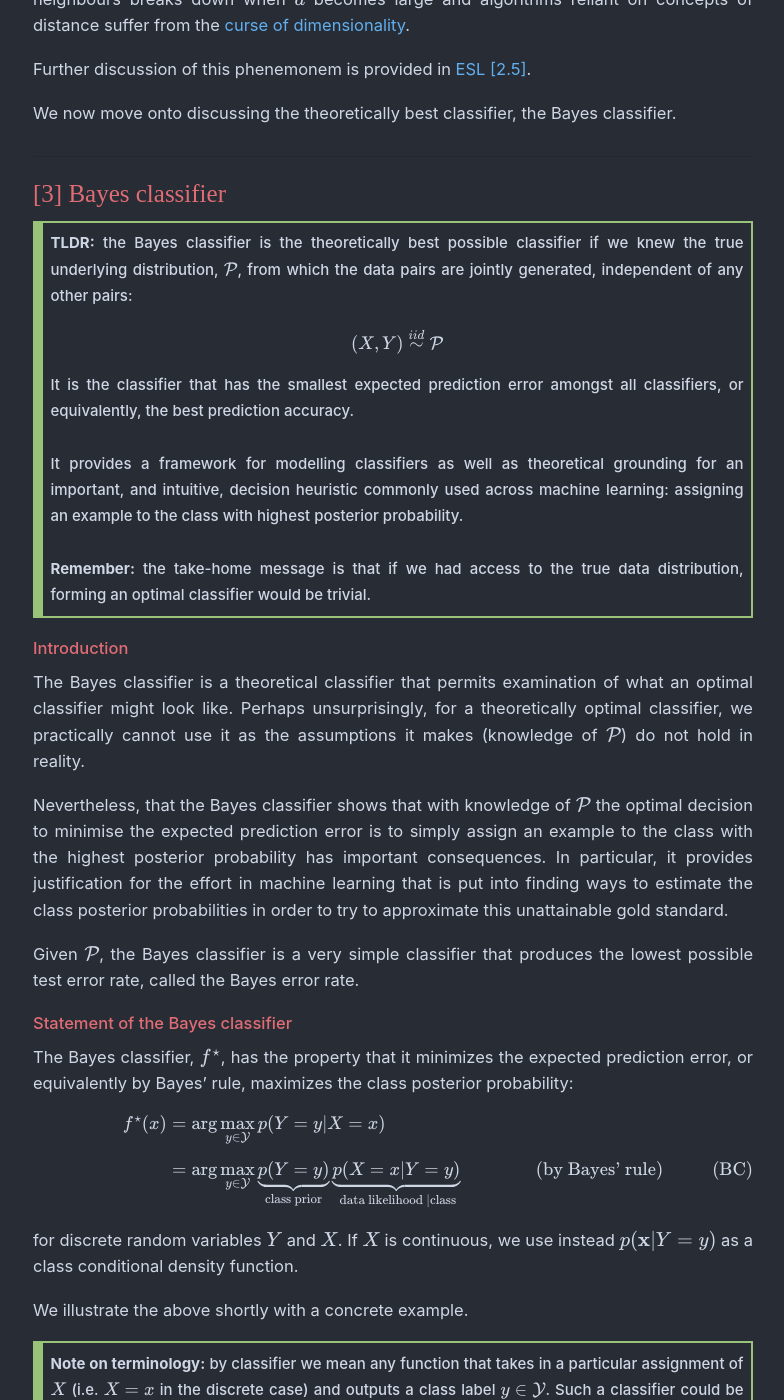
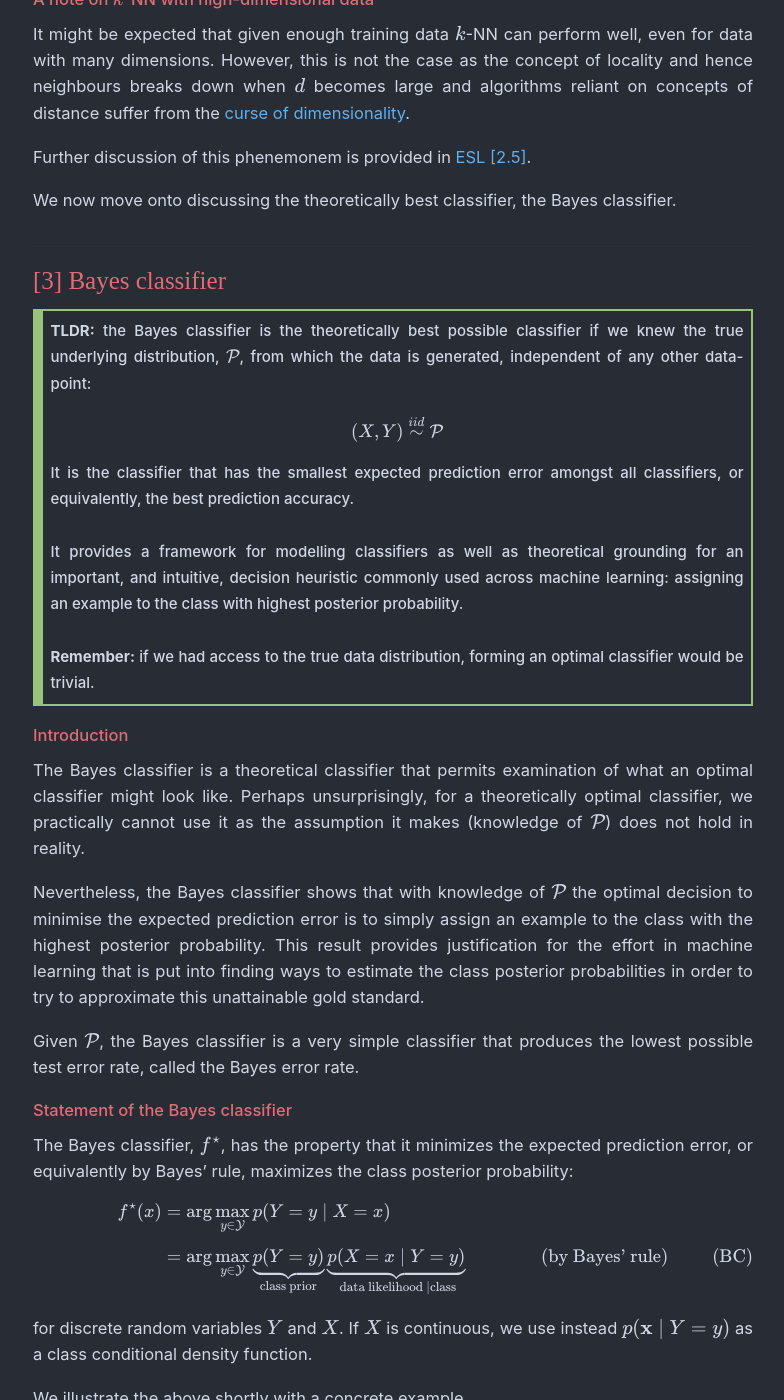
Before and after one commit to maw501/maw501.github.io, a Jekyll site: the page built from project_edx_ML/_posts/2018-10-16-columbiaX-ML-week4.md, in a window 1280 px wide and 1400 px high, scrolled down 4995 px. Shown: the whole window, without its empty margins (247-1031 px from the left). Built offline with Jekyll 4.4.1, drawn with Linux system fonts in a browser that asks for light colours; nearby versions of some CDN libraries; some web fonts are replaced; formulas are drawn with MathJax 3; comment, search, counter and statistics services are not loaded; some of the changed text lies outside the part shown.

Commit message:
Rewrite bits for clarity

```diff
--- a/project_edx_ML/_posts/2018-10-16-columbiaX-ML-week4.md
+++ b/project_edx_ML/_posts/2018-10-16-columbiaX-ML-week4.md
@@ -42,7 +42,6 @@
 <hr class="with-margin">
 <h4 class="header" id="approaches">Approaches to classification</h4>
 
-Before we dive into classification algorithms, it's important to see the lay of the land. As such we bring attention to a discussion in [PRML](#prml) which sets the scene and provides an overview of the main approaches to classification.
 
 <a name="bayes_rule_class"></a>
 <blockquote class="tip">
@@ -52,54 +51,56 @@
 
 <div class="math">
 \begin{align*}
-\color{#e5c07b}{p\left(c_{k} | \mathbf{x}\right)}=\frac{ \color{#e06c75}{p\left(\mathbf{x} | c_{k}\right)} \color{#61afef}{p\left(c_{k}\right)}}{\color{#98c379}{p(\mathbf{x})}} \tag{BR}
+\color{#e5c07b}{p\left(c_{k} \mid \mathbf{x}\right)}=\frac{ \color{#e06c75}{p\left(\mathbf{x} \mid c_{k}\right)} \color{#61afef}{p\left(c_{k}\right)}}{\color{#98c379}{p(\mathbf{x})}} \tag{BR}
 \end{align*}
 </div>
 
 with terms: <span style="color:#e5c07b">class posterior</span>, <span style="color:#e06c75">data likelihood given class</span>, <span style="color:#61afef">class prior</span> and <span style="color:#98c379">evidence</span>.
 <br>
 <br>
-Note $p(\mathbf{x})$ can be found via:
+Note $p(\mathbf{x})$ can be calculated by summing out the classes:
 
 <div class="math">
 \begin{align*}
-p(\mathbf{x})=\sum_{k} p\left(\mathbf{x} | c_{k}\right) p\left(c_{k}\right).
+p(\mathbf{x})=\sum_{k} p\left(\mathbf{x} \mid c_{k}\right) p\left(c_{k}\right).
 \end{align*}
 </div>
 </blockquote>
 
-Bishop essentially defines 3 approaches, decreasing in complexity:
+Before we dive into classification algorithms, it's important to see the lay of the land. [PRML](#prml) sets the scene and provides an overview of the main approaches to classification, essentially defining 3 approaches, decreasing in complexity:
 
 ##### 1. Posterior via generative model
 
-This approach models the posterior by first determining the class-conditional densities, $p\left(\mathbf{x} \| c_{k}\right)$, for each $c_k$ individually. We also separately infer the prior class probabilities, $p\left(c_{k}\right)$. We then use Bayes' rule to solve for the posterior $p\left(c_{k} \| \mathbf{x}\right)$\*.
+This approach models the posterior by first determining the class-conditional densities, $p\left(\mathbf{x} \mid c_{k}\right)$, for each $c_k$ individually. We also separately infer the prior class probabilities, $p\left(c_{k}\right)$. We then use Bayes' rule to solve for the posterior $p\left(c_{k} \mid \mathbf{x}\right)$\*.
 
-Examples: LDA, QDA, Naive Bayes
+Examples: LDA, QDA, Naive Bayes.
 
 \*for some algorithms which use a generative model it's not always necessary to calculate $p(\mathbf{x})$, and hence calculate the full posterior, in order to make a classification decision. We discuss this briefly in the [appendix](#inference_decision).
 
 ##### 2. Posterior via discriminative model
 
-The discriminative approach models the posterior, $p\left(c_{k} \| \mathbf{x}\right)$, directly by specifying a model that outputs class probabilities.
+The discriminative approach models the posterior, $p\left(c_{k} \mid \mathbf{x}\right)$, directly by specifying a model that outputs class probabilities.
 
-Examples: logistic regression
+Examples: logistic regression.
 
 ##### 3. Discriminant function
 
 This approach finds a function $f(\mathbf{x})$ that directly maps each input $\mathbf{x}$ onto a class label. For instance, we might fit a hyperplane between two classes and declare everything to one side of the hyperplane to be in one class and everything on the other side to be in the other class. In this approach we do not model probabilities.
 
-Examples: SVMs, perceptron algorithm
+Examples: SVMs, perceptron algorithm.
 
-##### A word of warning
+##### A note on the above
 
-It is not particularly common to distinguish between approaches 2 and 3 above and some references simply bundle them together.
+It is not particularly common to distinguish between approaches 2 and 3 above and some references simply bundle them together. Further, the first two approaches really define the *inference* stage of classification and we then need to use the class probabilities to reach a *decision* about which class to assign a data-point to. Approach 3 directly reaches a decision.
+
+This is discussed further in the [appendix](#inference_decision).
 
 <a name="knn"></a>
 <hr class="with-margin">
 <h4 class="header" id="knn">k-nearest neighbors (k-NN)</h4>
 
 ##### Introduction
-The $k$-nearest neighbours classifier is one of the simplest and most intuitive places to start with classification algorithms. It is a non-parametric model which means it doesn't make any assumptions about the underlying data distribution, except in assuming it cannot be defined by a finite set of parameters. It is also what is called a 'lazy learning' method in that the generalization of the training data is deferred until the query for a test data-point is made. In this way there is no explicit training stage.
+The $k$-nearest neighbours classifier is one of the simplest and most intuitive places to start with classification algorithms. It is a non-parametric model meaning it doesn't make any assumptions about the underlying data distribution, except in assuming it cannot be defined by a finite set of parameters. It is also what is called a *lazy learning* method in that the generalization of the training data is deferred until the query for a test data-point is made. In this way there is no explicit training stage.
 
 ##### $k$-nearest neighbours algorithm
 
@@ -113,12 +114,12 @@
 For a data-point $\mathbf{x}_0$ not in the training data:
 <br>
 <br>
-1. Find the $k$ nearest data-points in the training set to $\mathbf{x}_0$ based on a distance metric
+1. Find the $k$ nearest data-points in the training set to $\mathbf{x}_0$ based on a distance metric.
 <br>
-2. Assign $\mathbf{x}_0$ the label of the most common class amongst its $k$ nearest neighbours
+2. Assign $\mathbf{x}_0$ the label of the most common class amongst its $k$ nearest neighbours.
 </blockquote>
 
-And so in essence the point $\mathbf{x}_0$ will be assigned to the class based on a vote amongst the $k$ data-points it is most similar to.
+So the point $\mathbf{x}_0$ will be assigned to the class based on a vote amongst the $k$ data-points it is most similar to in the training data.
 
 ##### Measuring distance
 
@@ -161,7 +162,7 @@
 <h4 class="header" id="bayes_class_app">Bayes classifier</h4>
 
 <blockquote class="tip">
-<strong>TLDR:</strong> the Bayes classifier is the theoretically best possible classifier if we knew the true underlying distribution, $\mathcal{P}$, from which the data pairs are jointly generated, independent of any other pairs:
+<strong>TLDR:</strong> the Bayes classifier is the theoretically best possible classifier if we knew the true underlying distribution, $\mathcal{P}$, from which the data is generated, independent of any other data-point:
 
 <div class="math">
 \begin{align*}
@@ -175,14 +176,14 @@
 It provides a framework for modelling classifiers as well as theoretical grounding for an important, and intuitive, decision heuristic commonly used across machine learning: assigning an example to the class with highest posterior probability.
 <br>
 <br>
-<strong>Remember:</strong> the take-home message is that if we had access to the true data distribution, forming an optimal classifier would be trivial.
+<strong>Remember:</strong> if we had access to the true data distribution, forming an optimal classifier would be trivial.
 </blockquote>
 
 ##### Introduction
 
-The Bayes classifier is a theoretical classifier that permits examination of what an optimal classifier might look like. Perhaps unsurprisingly, for a theoretically optimal classifier, we practically cannot use it as the assumptions it makes (knowledge of $\mathcal{P}$) do not hold in reality.
+The Bayes classifier is a theoretical classifier that permits examination of what an optimal classifier might look like. Perhaps unsurprisingly, for a theoretically optimal classifier, we practically cannot use it as the assumption it makes (knowledge of $\mathcal{P}$) does not hold in reality.
 
-Nevertheless, that the Bayes classifier shows that with knowledge of $\mathcal{P}$ the optimal decision to minimise the expected prediction error is to simply assign an example to the class with the highest posterior probability has important consequences. In particular, it provides justification for the effort in machine learning that is put into finding ways to estimate the class posterior probabilities in order to try to approximate this unattainable gold standard.
+Nevertheless, the Bayes classifier shows that with knowledge of $\mathcal{P}$ the optimal decision to minimise the expected prediction error is to simply assign an example to the class with the highest posterior probability. This result provides justification for the effort in machine learning that is put into finding ways to estimate the class posterior probabilities in order to try to approximate this unattainable gold standard.
 
 Given $\mathcal{P}$, the Bayes classifier is a very simple classifier that produces the lowest possible test error rate, called the Bayes error rate.
 
@@ -192,12 +193,12 @@
 
 <div class="math">
 \begin{alignat*}{1}
-f^{\star}(x) &= \arg \max_{y \in \mathcal{Y}} p(Y=y | X=x)  \\[5pt]
-&= \arg \max_{y \in \mathcal{Y}} \underbrace{p(Y=y)}_{\text {class prior}} \, \underbrace{p(X=x | Y=y)}_{\text { data likelihood } | \text {class}} \hspace{2cm} \text{(by Bayes' rule)} \tag{BC}
+f^{\star}(x) &= \arg \max_{y \in \mathcal{Y}} p(Y=y \mid X=x)  \\[5pt]
+&= \arg \max_{y \in \mathcal{Y}} \underbrace{p(Y=y)}_{\text {class prior}} \, \underbrace{p(X=x \mid Y=y)}_{\text { data likelihood } \mid \text {class}} \hspace{2cm} \text{(by Bayes' rule)} \tag{BC}
 \end{alignat*}
 </div>
 
-for discrete random variables $Y$ and $X$. If $X$ is continuous, we use instead $p(\mathbf{x} \| Y=y)$ as a class conditional density function.
+for discrete random variables $Y$ and $X$. If $X$ is continuous, we use instead $p(\mathbf{x} \mid Y=y)$ as a class conditional density function.
 
 We illustrate the above shortly with a concrete example.
 
@@ -209,11 +210,11 @@
 </blockquote>
 
 ##### Extension to plug-in classifiers
-In practice we don't know the true underlying data distribution, $\mathcal{P}$, and hence we don't know the prior, $p(Y=y)$, or the likelihood, $p(X=x \| Y=y)$. Instead all we have is some training data which is drawn from $\mathcal{P}$.
+In practice we don't know the true underlying data distribution, $\mathcal{P}$, and hence we don't know the prior, $p(Y=y)$, or the likelihood, $p(X=x \mid Y=y)$. Instead all we have is some training data which is drawn from $\mathcal{P}$.
 
 The approach used in practice is thus to use this data to approximate both the prior and the likelihood. Doing this is sometimes called using a plug-in classifier, as per the [generative classifier](#gen_classifier) discussed in the next section.
 
-Of course, once we use an approximation we know longer have an optimal classifier.
+Of course, once we use an approximation we no longer have an optimal classifier.
 
 ##### Intuitively understanding why the Bayes classifier is optimal
 
@@ -229,21 +230,21 @@
 
 and $X \in \\{1,2,3,4,5 \\}$ is a discrete random variable, a particular instance of which is called $x$.
 
-Suppose we also have the distribution of the likelihood, $p(X=x \| Y=y)$ as shown in Table 1 below:
+Suppose we also have the distribution of the likelihood, $p(X=x \mid Y=y)$ as shown in Table 1 below:
 
 <p align="center">
     <img src="/assets/img/bayes_ex1.png" alt="Image" width="500" height="80" />
 </p>
-<em class="figure">Table 1: data likelihood, $p(X=x \| Y=y)$, each row sums to 1</em>
+<em class="figure">Table 1: data likelihood, $p(X=x \mid Y=y)$, each row sums to 1</em>
 <hr class="small-margin">
 
-The blue cells in Tables 1 and 2 are the result of an arbitrary decision rule from a classifier and highlight the classification decision the classifier would make for each $x$ - this is not random. Such a decision for every $x$ amounts to selecting a row for each column in the table.
+The blue cells in Tables 1 and 2 are the result of an arbitrary decision rule from a classifier and highlight the classification decision this (made-up) classifier would make for each $x$. Such a decision for every $x$ amounts to selecting a row for each column in the table.
 
 Given the class priors and data likelihood we can also formulate the joint probability using:
 
 <div class="math">
 \begin{align*}
-p(X=x, Y=y) = p(X =x | Y=y)p(Y=y)
+p(X=x, Y=y) = p(X =x \mid Y=y)p(Y=y)
 \end{align*}
 </div>
 
@@ -252,20 +253,20 @@
 <p align="center">
     <img src="/assets/img/bayes_ex2.png" alt="Image" width="500" height="80" />
 </p>
-<em class="figure">Table 2: joint probability distribution, $p(X=x, Y=y)$, sums to 1</em>
+<em class="figure">Table 2: joint probability distribution, $p(X=x, Y=y)$, this must sum to 1.</em>
 <hr class="small-margin">
 
 Now, given the arbitrary classifier (per the blue predictions) we can think about the average error of this classifier. In the case of 2 classes there are 2 sources of error:
 <div class="bullet">
-<ol> 1. Choosing class $y_1$ when $y_2$ was the correct label, happens with probability equal to the sum of non-highlighted entries in $y_2$ row in Table 2 </ol>
-<ol>2. Choosing class $y_2$ when $y_1$ was the correct label, happens with probability equal to the sum of non-highlighted entries in $y_1$ row in Table 2</ol>
+<ol> 1. Choosing class $y_1$ when $y_2$ was the correct label, happens with probability equal to the sum of non-highlighted entries in $y_2$ row in Table 2. </ol>
+<ol>2. Choosing class $y_2$ when $y_1$ was the correct label, happens with probability equal to the sum of non-highlighted entries in $y_1$ row in Table 2.</ol>
 </div>
 <br>
 To see the above, consider that if every time the classifier encounters $x=1$ it predicts class label $y_2$ it will incur an error equal to:
 
 <div class="math">
 \begin{align*}
-p(x=1 | y=1)p(y = 1) = p(x=1, y=1).
+p(x=1 \mid y=1)p(y = 1) = p(x=1, y=1).
 \end{align*}
 </div>
 
@@ -273,9 +274,9 @@
 
 This is the same for $(x=2, y=2)$ which happens with probability ~3% and similarly for all non-highlighted cells in Table 2.
 
-The total error is thus the sum of the joint probability for every data pair that the classifier predicts doesn't happen, this is a sum over both $x$ and $y$ given by the the non-highlighted cells in Table 2. The expected prediction error based on the classifier's predictions per the blue cells is $0.37$.
+The total error is thus the sum of the joint probability for every data pair that the classifier predicts doesn't happen, this is a sum over both $x$ and $y$ given by the the non-highlighted cells in Table 2. The expected prediction error based on the classifier's predictions per the blue cells is thus $0.37$.
 
-Thus, given some arbitrary classifier (as per the blue cells) the total error it will make on average depends on the true underlying probability distribution. This error happens in part because $p(Y \| X)$ is [random](#whats_random).
+Thus, given some arbitrary classifier (as per the blue cells) the total error it will make on average depends on the true underlying probability distribution. This error happens in part because $p(Y \mid X)$ is [random](#whats_random).
 
 ##### Enter the Bayes classifier
 
@@ -288,20 +289,20 @@
 <p align="center">
     <img src="/assets/img/bayes_ex3.png" alt="Image" width="500" height="80" />
 </p>
-<em class="figure">Decision using highest joint probability</em>
+<em class="figure">Table 3: Decision using highest joint probability.</em>
 <hr class="small-margin">
 
 This gives an expected prediction error of $0.25$, and no other classifier can beat this Bayes classifier, although it isn't guaranteed to be unique. Of course, we don't usually ever know $\mathcal{P}$ and so we approximate the prior and likelihood in practice - this leads to sub-optimal classifiers.
 
 <a name="whats_random"></a>
 <blockquote class="tip">
-<strong>A note on what is random:</strong> it's important to note that the decision rule/classifier itself is not random. Given an $x$ it will always predict the same class label (predictions above in blue). It is the data itself that is assumed jointly randomly generated from some underlying distribution $\mathcal{P}$. An implication of this is that both $p(X=x | Y=y)$ and $p(Y=y | X=x)$ are random and have distributions.
+<strong>A note on what is random:</strong> it's important to note that the decision rule/classifier itself is not random. Given an $x$ it will always predict the same class label (predictions above in blue). It is the data itself that is assumed jointly randomly generated from some underlying distribution $\mathcal{P}$. An implication of this is that $X \mid Y$ and $Y \mid X$ are both random.
 <br>
 <br>
 An example is for spam email. Consider an email string "Hey Bob, fancy checking out the new credit card deal?"
 <br>
 <br>
-This exact email string might be spam 95% of the time but not spam in the other 5% of the time. Thus $p(Y=y | X=x)$ is random.
+This exact email string might be spam 95% of the time but not spam in the other 5% of the time. Thus $Y \mid X$ is random.
 </blockquote>
 
 ##### Final subtlety on Bayes classifier
@@ -310,11 +311,11 @@
 
 However optimal Bayes classification is sometimes introduced differently, without assuming knowledge of $\mathcal{P}$ from which the data $\mathcal{D}$ was generated.
 
-We call $\mathcal{F}$ the set of all possible classifiers and in this case the best classification decision to make given data, $\mathcal{D}$, is:
+We call $\mathcal{F}$ the set of all possible classifiers and in this case the best classification decision given data, $\mathcal{D}$, is:
 
 <div class="math">
 \begin{align*}
-\underset{y \in \mathcal{Y}}{\arg \max } \color{#e06c75}{\sum_{f_{i} \in \mathcal{F}}} \color{#61afef}{p\left(y | f_{i}\right)} \color{#98c379}{ p\left(f_{i} | \mathcal{D}\right)}.
+\underset{y \in \mathcal{Y}}{\arg \max } \color{#e06c75}{\sum_{f_{i} \in \mathcal{F}}} \color{#61afef}{p\left(y \mid f_{i}\right)} \color{#98c379}{ p\left(f_{i} \mid \mathcal{D}\right)}.
 \end{align*}
 </div>
 
@@ -339,7 +340,7 @@
 
 <div class="math">
 \begin{align*}
-\arg \max_{y \in \mathcal{Y}} \underbrace{p(Y=y)}_{\text {class prior}} \, \underbrace{p(\mathbf{x}| Y=y).}_{\text { data likelihood } | \text {class}} \tag{0}
+\arg \max_{y \in \mathcal{Y}} \underbrace{p(Y=y)}_{\text {class prior}} \, \underbrace{p(\mathbf{x} \mid Y=y).}_{\text { data likelihood } |=\mid \text {class}} \tag{0}
 \end{align*}
 </div>
 
@@ -347,11 +348,11 @@
 
 <div class="math">
 \begin{align*}
-\arg \max_{y \in \mathcal{Y}} \underbrace{p(Y=y | \mathbf{x})}_\text{class posterior} = \arg \max_{y \in \mathcal{Y}} \underbrace{p(Y=y)}_{\text {class prior}} \, \underbrace{p(\mathbf{x}| Y=y)}_{\text { data likelihood } | \text {class}} \tag{1}
+\arg \max_{y \in \mathcal{Y}} \underbrace{p(Y=y \mid \mathbf{x})}_\text{class posterior} = \arg \max_{y \in \mathcal{Y}} \underbrace{p(Y=y)}_{\text {class prior}} \, \underbrace{p(\mathbf{x} \mid Y=y)}_{\text { data likelihood } \mid \text {class}} \tag{1}
 \end{align*}
 </div>
 
-and the above is valid as the denominator in [Bayes' rule](#bayes_rule_class) does not depend on $y$.
+and the above is valid as the denominator in [Bayes' rule](#bayes_rule_class) does not depend on the class lable, here $y$.
 
 ##### Gaussian class conditional densities
 
@@ -364,7 +365,7 @@
 <div class="math">
 \begin{alignat*}{1}
 \hat{\pi}_{y} = p(Y = y) &=  \underbrace{\frac{1}{n} \sum_{i=1}^{n} 1_{\left(y_{i}=y\right)}}_\text{class fraction} \\[5pt]
-p(\mathbf{x} | Y=y) &= \underbrace{\mathcal{N} \left(\mathbf{x} | \boldsymbol{\mu}_{y}, \Sigma_{y}\right)}_\text{class conditional Gaussian}
+p(\mathbf{x} \mid Y=y) &= \underbrace{\mathcal{N} \left(\mathbf{x} \mid \boldsymbol{\mu}_{y}, \Sigma_{y}\right)}_\text{class conditional Gaussian}
 \end{alignat*}
 </div>
 
@@ -409,7 +410,7 @@
 
 <div class="math">
 \begin{align*}
-p(X=x | Y=y)=\prod_{j=1}^{d} p_{j}(x_j | Y=y) \tag{3}
+p(X=x \mid Y=y)=\prod_{j=1}^{d} p_{j}(x_j \mid Y=y) \tag{3}
 \end{align*}
 </div>
 
@@ -445,8 +446,8 @@
 
 <div class="math">
 \begin{alignat*}{1}
-\frac{p(\mathbf{x} | y=1) p(y=1)}{p(\mathbf{x} | y=0) p(y=0)} &> 1 \iff \\[5pt]
-\underbrace{\ln \frac{p(\mathbf{x} | y=1) p(y=1)}{p(\mathbf{x} | y=0) p(y=0)}}_\text{log odds} &> 0. \tag{4}
+\frac{p(\mathbf{x} \mid y=1) p(y=1)}{p(\mathbf{x} \mid y=0) p(y=0)} &> 1 \iff \\[5pt]
+\underbrace{\ln \frac{p(\mathbf{x} \mid y=1) p(y=1)}{p(\mathbf{x} \mid y=0) p(y=0)}}_\text{log odds} &> 0. \tag{4}
 \end{alignat*}
 </div>
 
@@ -487,7 +488,7 @@
 
 <div class="math">
 \begin{alignat*}{1}
-\ln \frac{p(\mathbf{x} | y=1) p(y=1)}{p(\mathbf{x} | y=0) p(y=0)} &= \underbrace{\text{something complicated not depending on $\mathbf{x}$}}_\text{a constant} \\[5pt]
+\ln \frac{p(\mathbf{x} \mid y=1) p(y=1)}{p(\mathbf{x} \mid y=0) p(y=0)} &= \underbrace{\text{something complicated not depending on $\mathbf{x}$}}_\text{a constant} \\[5pt]
 
 &+ {\underbrace{\mathbf{x}^{T}\left(\Sigma_{1}^{-1} \boldsymbol{\mu}_{1}-\Sigma_{0}^{-1} \boldsymbol{\mu}_{0}\right)}_{\text { a part that's linear in } \mathbf{x}}} \\[5pt]
 
@@ -548,7 +549,7 @@
 
 where $w_0$ and $\mathbf{w}$ are given by explicit formulae. This can be too restrictive an assumption in general and so we now introduce a way to learn both $w_0$ and $\mathbf{w}$.
 
-Learning $w_0$ and $\mathbf{w}$ amounts to learning a [hyperplane](https://en.wikipedia.org/wiki/Hyperplane) between the classes in the data. Details and intuition about hyperplanes are included in the [appendix](#hyperplanes) and the reader is encouraged to read this first.
+Learning $w_0$ and $\mathbf{w}$ amounts to learning a [hyperplane](https://en.wikipedia.org/wiki/Hyperplane) between the classes in the data. Details and intuition about hyperplanes are included in the [appendix](#hyperplanes).
 
 The perceptron algorithm solves the binary classification problem by learning a hyperplane that separates the data and in order to do so it requires that the classes in the data be [linearly separable](https://en.wikipedia.org/wiki/Linear_separability). The loss function for the perceptron cannot be solved analytically and so gradient descent is used instead to learn $w_0$ and $\mathbf{w}$.
 
@@ -641,7 +642,7 @@
 \mathbf{w}^{(t+1)}=\mathbf{w}^{(t)}+\eta y_{i} \mathbf{x}_{i}
 \end{align*}
 </div>
-&emsp;&emsp;&emsp; <strong>Else:</strong> return $\mathbf{w}^{(t)}$ as all examples are correctly classified.
+&emsp;&emsp; <strong>Else:</strong> return $\mathbf{w}^{(t)}$ as all examples are correctly classified.
 </blockquote>
 
 Below we show an image from [PRML](#prml) which illustrates the convergence of the perceptron learning algorithm, which is guaranteed for linearly separable data.
@@ -687,7 +688,7 @@
 
 <div class="math">
 \begin{align*}
-\arg \max_{y \in \mathcal{Y}} p(Y=y) \, p(X=x | Y=y). \tag{A1}
+\arg \max_{y \in \mathcal{Y}} p(Y=y) \, p(X=x \mid Y=y). \tag{A1}
 \end{align*}
 </div>
 
@@ -727,7 +728,7 @@
 and it pays to not confuse $y$ with $f$, $f$ is just the sign of $y$.
 </blockquote>
 
-Given we assign a point to one class if $y(\mathbf{x}) \geq 0$ and the other class if $y(\mathbf{x}) \leq 0$ then $y(\mathbf{x}) = 0$ defines the decision boundary, which in the 2-dimensional features space is a line.
+Given we assign a point to one class if $y(\mathbf{x}) \geq 0$ and the other class if $y(\mathbf{x}) \leq 0$ then $y(\mathbf{x}) = 0$ defines the decision boundary which in the 2-dimensional features space is a line.
 
 To see this, consider:
 
```
Also changed, not shown: other parts of project_edx_ML/_posts/2018-10-16-columbiaX-ML-week4.md (+4 -4 lines).
